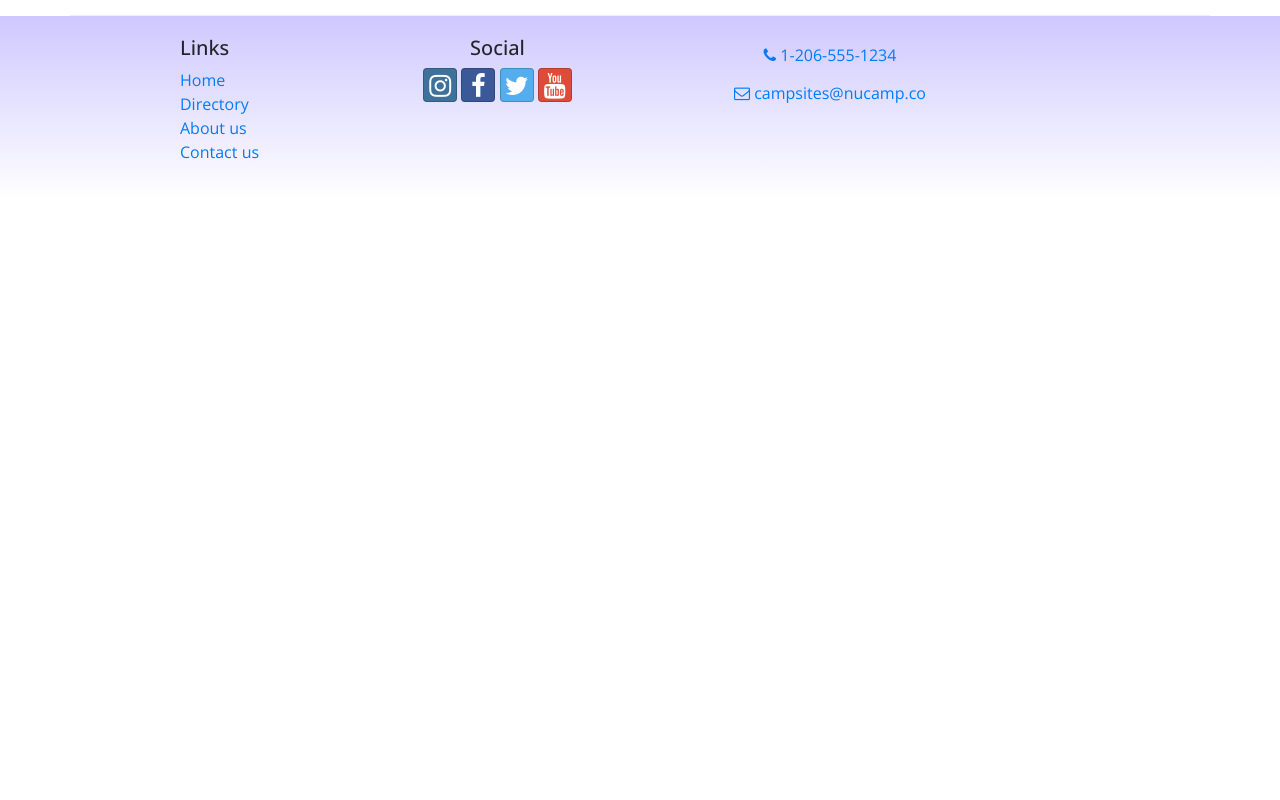
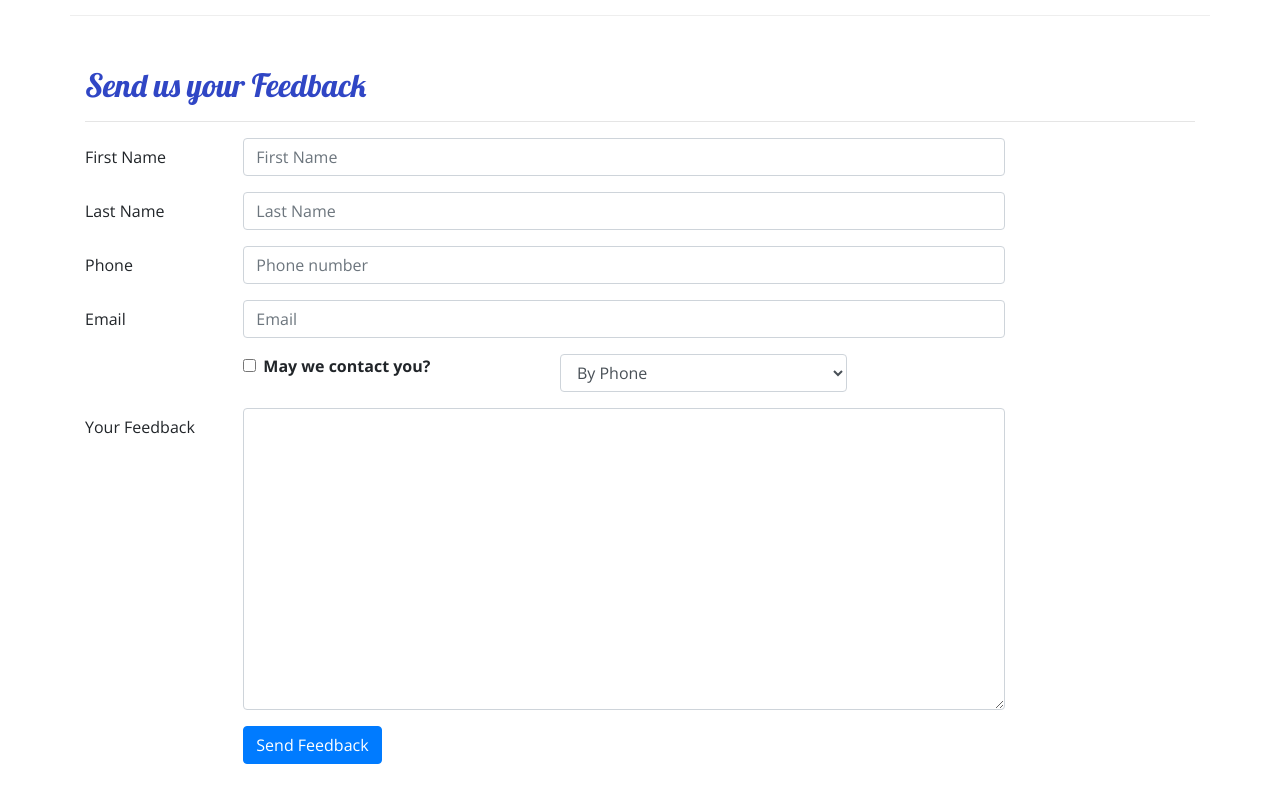
Before and after one commit to BennyBuns/reactNucamp, a React (Create React App) app: page /contact in a window 1280 px wide. Shown: the part 560-1360 px from the top of the page. Before the commit the page ends 800 px from the top, so only its background shows below. Built offline with nearby package versions, Linux system fonts and the light colour scheme.

Commit message:
Controlled Forms

```diff
--- a/src/components/ContactComponent.js
+++ b/src/components/ContactComponent.js
@@ -1,8 +1,45 @@
-import React from 'react';
-import { Breadcrumb, BreadcrumbItem } from 'reactstrap';
+import React, { Component } from 'react';
+import {
+    Breadcrumb, BreadcrumbItem,
+    Button, Form, FormGroup, Label, Input, Col
+} from 'reactstrap';
 import { Link } from 'react-router-dom';
 
-function Contact(props) {
+class Contact extends Component {
+    constructor(props) {
+        super(props);
+
+        this.state = {
+            firstName: '',
+            lastName: '',
+            phoneNum: '',
+            email: '',
+            agree: false,
+            constactType: 'By Phone',
+            feedBack: ''
+        };
+
+        this.handleInputChange = this.handleInputChange.bind(this);
+        this.handleSubmit = this.handleSubmit.bind(this);
+    }
+
+    handleInputChange(event) {
+        const target = event.target;
+        const name = target.name;
+        const value = target.type === 'checkbox' ? target.checked : target.value;
+
+        this.setState({
+            [name]: value
+        });
+    }
+
+    handleSubmit(event) {
+        console.log("Current state is: " + JSON.stringify(this.state));
+        alert("Current state is: " + JSON.stringify(this.state));
+        event.preventDefault();
+    }
+
+    render() {
         return (
             <div className="container">
                 <div className="row">
@@ -30,8 +67,92 @@
                         <a role="button" className="btn btn-link" href="mailto:fakeemail@fakeemail.co"><i className="fa fa-envelope-o" /> campsites@nucamp.co</a>
                     </div>
                 </div>
+                <div className="row row-content">
+                    <div className="col-12">
+                        <h2>Send us your Feedback</h2>
+                        <hr />
+                    </div>
+                    <div className="col-md-10">
+                        <Form onSubmit={this.handleSubmit}>
+                            <FormGroup row>
+                                <Label htmlFor="firstName" md={2}>First Name</Label>
+                                <Col md={10}>
+                                    <Input type="text" id="firstName" name="firstName"
+                                        placeholder="First Name"
+                                        value={this.state.firstName}
+                                        onChange={this.handleInputChange} />
+                                </Col>
+                            </FormGroup>
+                            <FormGroup row>
+                                <Label htmlFor="lastName" md={2}>Last Name</Label>
+                                <Col md={10}>
+                                    <Input type="text" id="lastName" name="lastName"
+                                        placeholder="Last Name"
+                                        value={this.state.lastName}
+                                        onChange={this.handleInputChange} />
+                                </Col>
+                            </FormGroup>
+                            <FormGroup row>
+                                <Label htmlFor="phoneNum" md={2}>Phone</Label>
+                                <Col md={10}>
+                                    <Input type="tel" id="phoneNum" name="phoneNum"
+                                        placeholder="Phone number"
+                                        value={this.state.phoneNum}
+                                        onChange={this.handleInputChange} />
+                                </Col>
+                            </FormGroup>
+                            <FormGroup row>
+                                <Label htmlFor="email" md={2}>Email</Label>
+                                <Col md={10}>
+                                    <Input type="email" id="email" name="email"
+                                        placeholder="Email"
+                                        value={this.state.email}
+                                        onChange={this.handleInputChange} />
+                                </Col>
+                            </FormGroup>
+                            <FormGroup row>
+                                <Col md={{ size: 4, offset: 2 }}>
+                                    <FormGroup check>
+                                        <Label check>
+                                            <Input type="checkbox"
+                                                name="agree"
+                                                checked={this.state.agree}
+                                                onChange={this.handleInputChange} /> {' '}
+                                            <strong>May we contact you?</strong>
+                                        </Label>
+                                    </FormGroup>
+                                </Col>
+                                <Col md={4}>
+                                    <Input type="select" name="contactType"
+                                        value={this.state.contactType}
+                                        onChange={this.handleInputChange}>
+                                        <option>By Phone</option>
+                                        <option>By Email</option>
+                                    </Input>
+                                </Col>
+                            </FormGroup>
+                            <FormGroup row>
+                                <Label htmlFor="feedback" md={2}>Your Feedback</Label>
+                                <Col md={10}>
+                                    <Input type="textarea" id="feedback" name="feedback"
+                                        rows="12"
+                                        value={this.state.feedback}
+                                        onChange={this.handleInputChange}></Input>
+                                </Col>
+                            </FormGroup>
+                            <FormGroup row>
+                                <Col md={{ size: 10, offset: 2 }}>
+                                    <Button type="submit" color="primary">
+                                        Send Feedback
+                                    </Button>
+                                </Col>
+                            </FormGroup>
+                        </Form>
+                    </div>
+                </div>
             </div>
         );
     }
+}
 
 export default Contact;
--- a/src/components/FooterComponent.js
+++ b/src/components/FooterComponent.js
@@ -12,7 +12,7 @@
                             <li><Link to="/home">Home</Link></li>
                             <li><Link to="/directory">Directory</Link></li>
                             <li><Link to="/about">About us</Link></li>
-                            <li><Link to="/contactUs">Contact us</Link></li>
+                            <li><Link to="/contact">Contact us</Link></li>
                         </ul>
                     </div>
                     <div className="col-6 col-sm-3 text-center">
--- a/src/components/HeaderComponent.js
+++ b/src/components/HeaderComponent.js
@@ -1,4 +1,4 @@
-import React, { Component }  from 'react';
+import React, { Component } from 'react';
 import { Nav, Navbar, NavbarBrand, NavbarToggler, Collapse, NavItem, Jumbotron } from 'reactstrap';
 import { NavLink } from 'react-router-dom';
 
@@ -9,7 +9,7 @@
 
         this.toggleNav = this.toggleNav.bind(this);
         this.state = {
-          isNavOpen: false
+            isNavOpen: false
         };
     }
 
@@ -33,6 +33,7 @@
                     </div>
                 </Jumbotron>
 
+
                 <Navbar dark sticky="top" expand="md">
                     <div className="container">
                         <NavbarBrand className="mr-auto" href="/"><img src="/assets/images/logo.png" height="30" width="30" alt="NuCamp Logo" /></NavbarBrand>
@@ -55,7 +56,7 @@
                                     </NavLink>
                                 </NavItem>
                                 <NavItem>
-                                    <NavLink className="nav-link" to="/contactus">
+                                    <NavLink className="nav-link" to="/contact">
                                         <i className="fa fa-address-card fa-lg" /> Contact Us
                                     </NavLink>
                                 </NavItem>
--- a/src/components/MainComponent.js
+++ b/src/components/MainComponent.js
@@ -45,11 +45,11 @@
             <div>
                 <Header />
                 <Switch>
-                    <Route path='/home' component={HomePage} />
+                    <Route exact path='/home' component={HomePage} />
                     <Route exact path='/directory' render={() => <Directory campsites={this.state.campsites} />} />
                     <Route exact path='/directory/:campsiteId' component={CampsiteWithId} />
                     <Route exact path='/contact' component={Contact} />
-                    <Route exact path='/about' render={() => <About partners={this.state.partners}/>} />
+                    <Route exact path='/about' render={() => <About partners={this.state.partners} />} />
                     <Redirect to='/home' />
                 </Switch>
                 <Footer />
```
Lines whose indentation alone changed are shown as unchanged.
